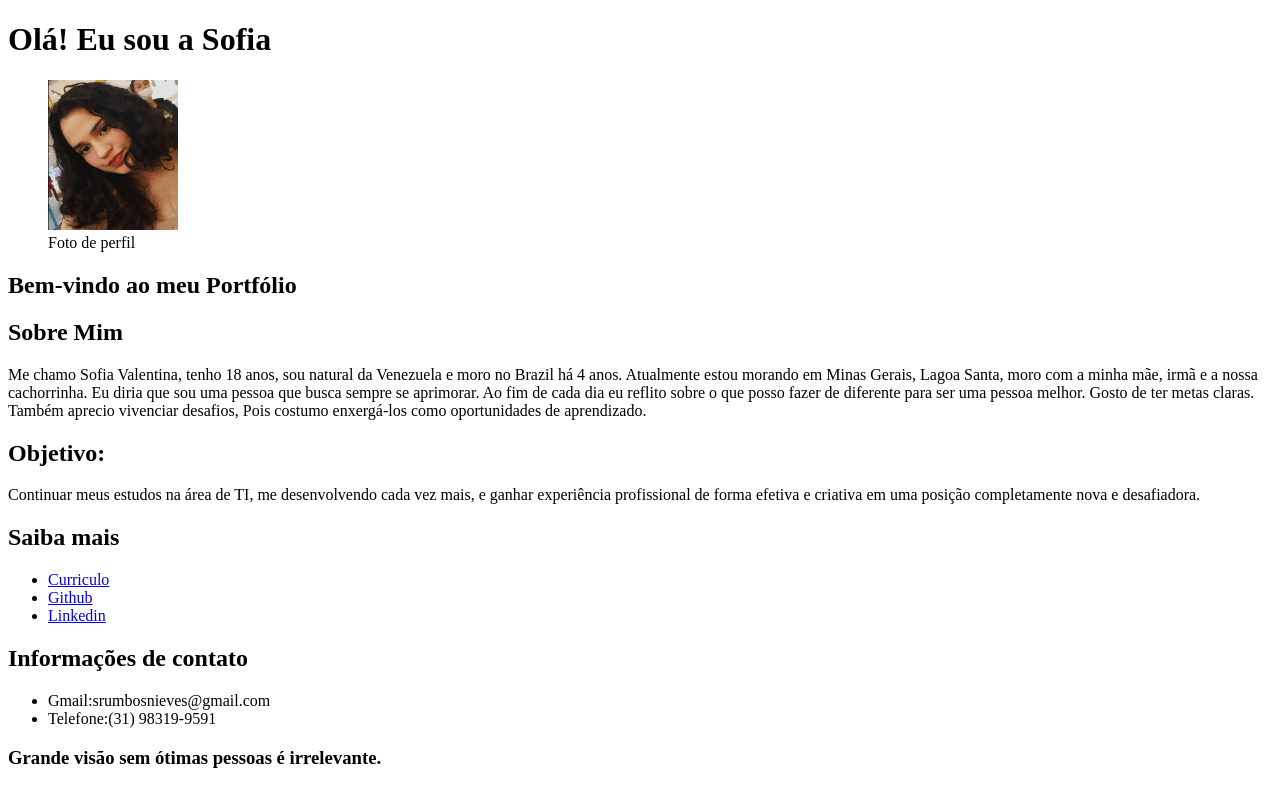
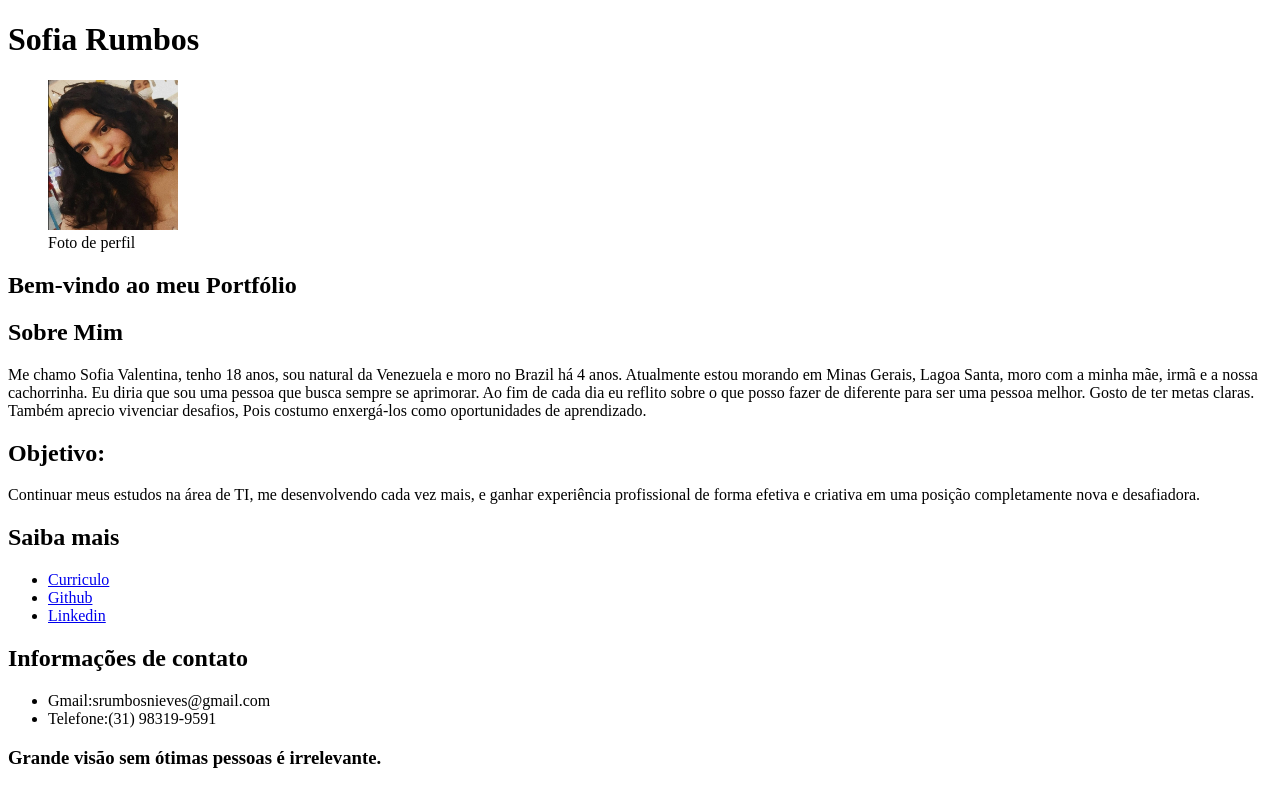
Before and after one commit to Sofia-Valentina/Portfolio-Sofia, a plain HTML site: page index.html in a window 1280 px wide. Shown: the top 786 px of the page. Drawn offline with Linux system fonts and the light colour scheme.

Commit message:
alterações no codigo

```diff
--- a/index.html
+++ b/index.html
@@ -4,11 +4,11 @@
     <meta charset="UTF-8">
     <meta http-equiv="X-UA-Compatible" content="IE=edge">
     <meta name="viewport" content="width=device-width, initial-scale=1.0">
-    <title>Portafolio</title>
+    <title>Portfólio</title>
  </head>
 
  <body>
-     <h1>Olá! Eu sou a Sofia</h1>
+     <h1>Sofia Rumbos</h1>
          <figure>
              <img src="img/Captura de tela 2022-07-14 224236.jpg" alt="Foto de perfil" width="130" height="150">
              <figcaption>Foto de perfil</figcaption>
```
